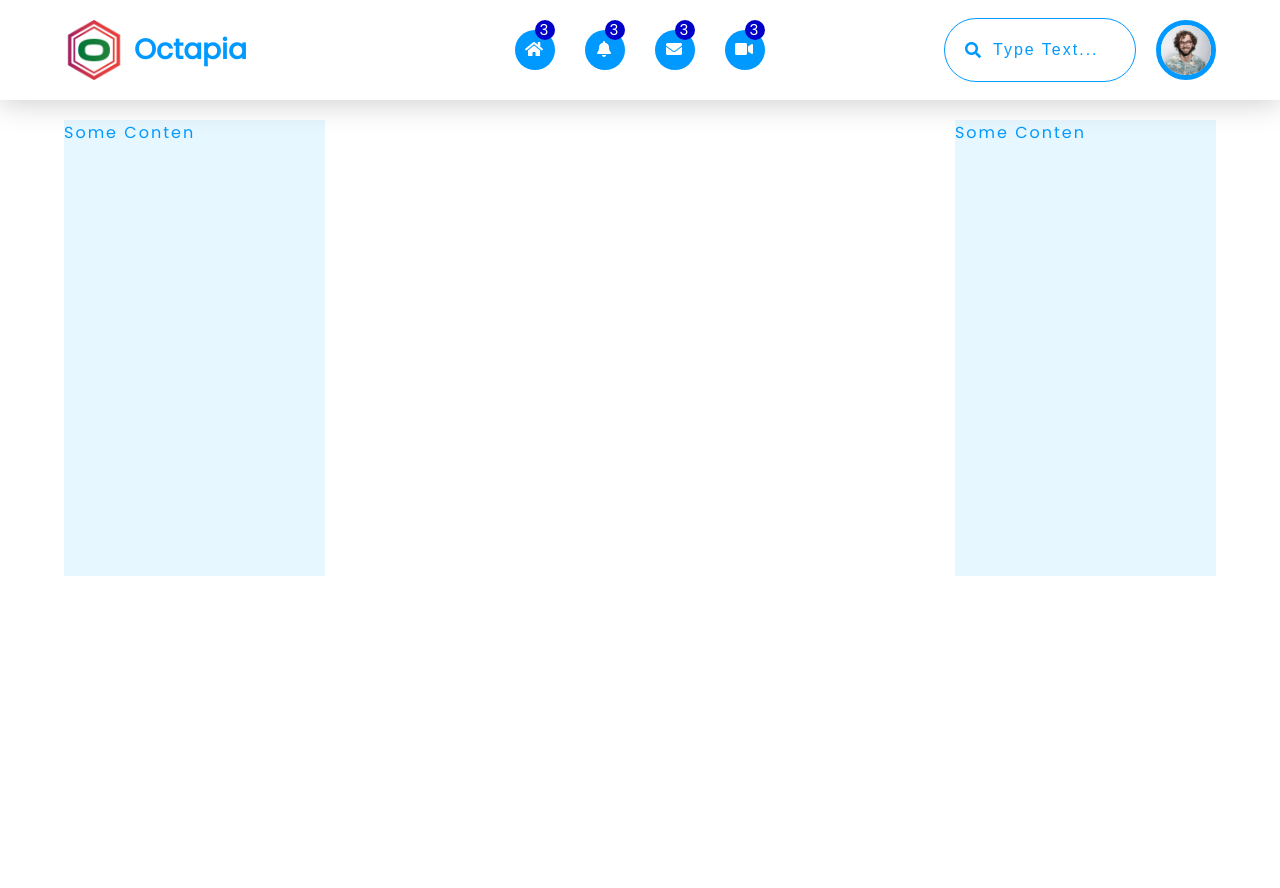
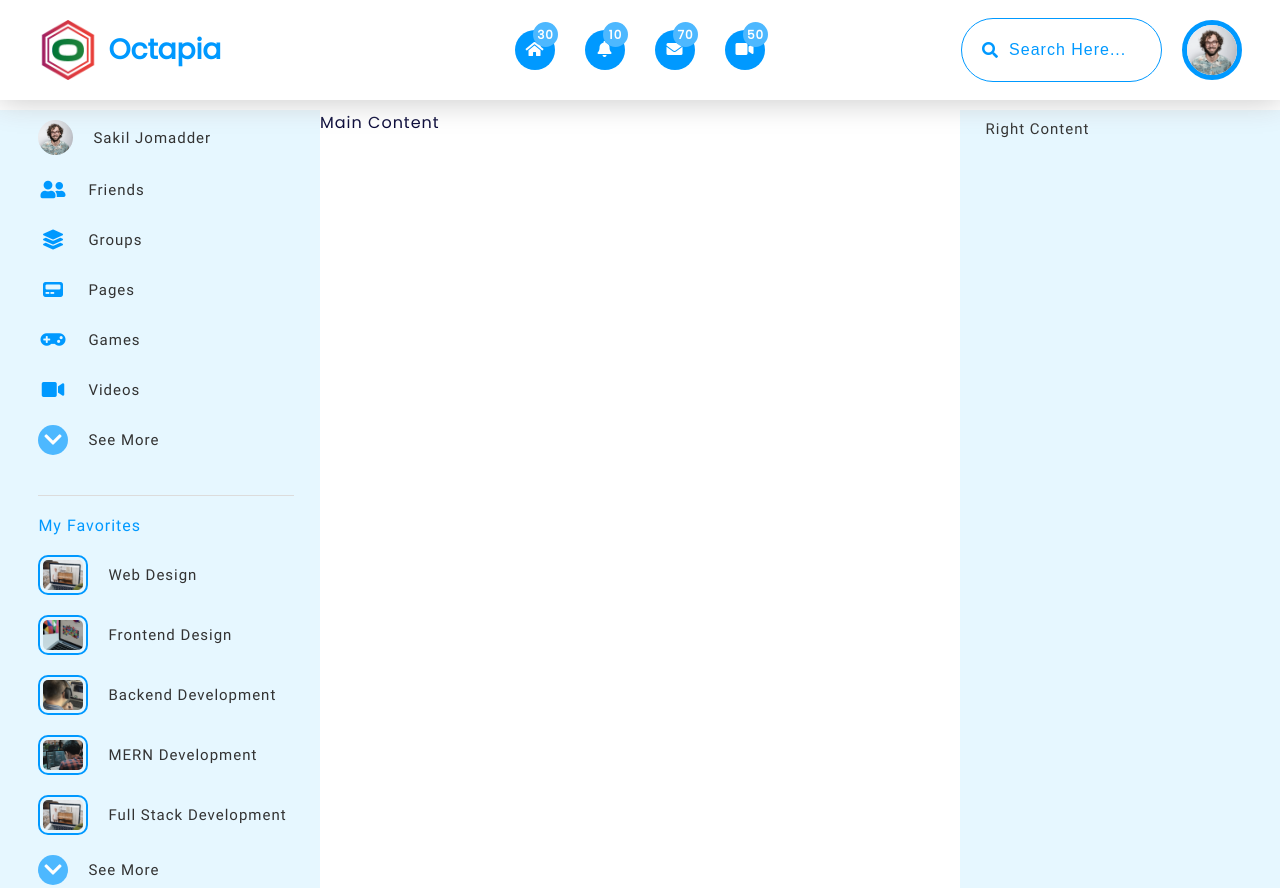
Before and after one commit to mistersakil/social-media-website-using-html-css-js, a plain HTML site: page index.html in a window 1280 px wide. Shown: the top 888 px of the page. Drawn offline with Linux system fonts and the light colour scheme.

Commit message:
left sidebar design completed

```diff
--- a/css/default.css
+++ b/css/default.css
@@ -44,6 +44,7 @@
   --grey200: rgb(200, 200, 200);
   --grey220: rgb(220, 220, 220);
   --grey240: rgb(240, 240, 240);
+  --grey245: rgb(245, 245, 245);
   --white: rgb(255, 255, 255);
   --golden: rgb(218, 165, 32);
 }
@@ -55,7 +56,7 @@
   transition: all 0.3s linear;
   text-decoration: none;
   text-transform: capitalize;
-  letter-spacing: 0.2rem;
+  letter-spacing: 0.1rem;
 }
 html {
   font-size: 10px;
@@ -68,7 +69,7 @@ html {
 body {
   font-size: 1.6rem;
   font-family: Poppins, Oswald, Roboto, sans-serif;
-  color: var(--blueLight);
+  color: var(--blue50);
   position: relative;
 }
 /* Scrollbar */
--- a/css/style.css
+++ b/css/style.css
@@ -1,12 +1,12 @@
 /* Header Section  */
 .header {
   background: var(--white);
-  padding: 1rem 5%;
+  padding: 1rem 3%;
   height: 10rem;
   overflow: hidden;
   color: var(--black);
   box-shadow: 0 0 3rem 0.1rem var(--grey200);
-  position: fixed;
+  position: sticky;
   top: 0;
   left: 0;
   width: 100%;
@@ -86,17 +86,18 @@
 .header .row .center .nav .link:hover {
   background: var(--blue);
   color: var(--white);
-  transform: scale(1.1);
+  transform: scale(1.05);
 }
 .header .row .center .nav .link .counter {
   position: absolute;
-  left: 2rem;
-  top: -1rem;
-  background: var(--blue200);
-  width: 2rem;
-  height: 2rem;
-  font-size: 1.5rem;
-  line-height: 2rem;
+  left: 1.8rem;
+  top: -0.8rem;
+  background: var(--blueLight2);
+  width: 2.5rem;
+  height: 2.5rem;
+  font-size: 1.2rem;
+  font-weight: 700;
+  line-height: 2.5rem;
   border-radius: 50%;
   color: var(--white);
 }
@@ -197,25 +198,128 @@
   margin-right: 0.5rem;
 }
 /* Headlines Section End  */
-/* Body Section   */
-.body {
-  height: calc(300vh - 12rem);
-  margin-top: 12rem;
-  padding: 0 5%;
+
+/* Left Sidebar Section   */
+.leftSidebar,
+.rightSidebar {
+  margin-top: 1rem;
+  padding-top: 1rem;
+  width: 20%;
+  height: calc(100vh - 60px);
+  position: fixed;
+  z-index: 99;
+  font-family: Roboto, sans-serif;
+  font-size: 1.5rem;
+  font-weight: 400;
+  color: var(--black50);
+}
+.leftSidebar a,
+.rightSidebar a {
+  color: inherit;
+}
+.leftSidebar {
+  left: 3%;
+}
+.leftSidebar .row {
+  margin-bottom: 2rem;
+  padding-bottom: 4rem;
+  border-bottom: 0.1rem solid var(--grey220);
+}
+.leftSidebar .row:last-child {
+  margin-bottom: 0;
+  padding-bottom: 0;
+  border-bottom: none;
+}
+.leftSidebar .row .boxTitle {
+  font-size: 1.6rem;
+  color: var(--blueLight);
+  font-weight: 500;
   display: flex;
-  gap: 1%;
-  flex-wrap: wrap;
+  align-items: center;
+  justify-content: space-between;
 }
-.body .col {
-  flex: 1 1 20%;
-  height: 20%;
-  top: 8rem;
-  position: sticky;
+.leftSidebar .row .boxTitle .icon {
+  cursor: pointer;
+  opacity: 0;
+}
+.leftSidebar .row:hover .boxTitle .icon {
+  opacity: 1;
+}
+
+.leftSidebar .row .profile {
+  display: flex;
+  align-items: center;
+}
+.leftSidebar .row .profile .img {
+  width: 3.5rem;
+  height: 3.5rem;
+  border-radius: 50%;
+  text-align: center;
+}
+.leftSidebar .row .profile .name {
+  margin-left: 2rem;
+}
+
+.leftSidebar .row .navLinks {
+  display: flex;
+  flex-direction: column;
+}
+.leftSidebar .row .navLinks .link {
+  margin-top: 2rem;
+  display: flex;
+  align-items: center;
+}
+.leftSidebar .row .navLinks .link .icon {
+  background: transparent;
+  border-radius: 50%;
+  width: 3rem;
+  height: 3rem;
+  line-height: 3rem;
+  text-align: center;
+  margin-right: 2rem;
+  font-size: 2rem;
+  color: var(--blueLight);
+}
+.leftSidebar .row .navLinks .link:last-child .icon {
+  background: var(--blueLight2);
+  border-radius: 50%;
+  width: 3rem;
+  height: 3rem;
+  line-height: 3rem;
+  text-align: center;
+  color: var(--white);
+}
+.leftSidebar .row .navLinks .link .img {
+  width: 5rem;
+  height: 4rem;
+  margin-right: 2rem;
+  object-fit: cover;
+  border: 0.2rem solid var(--blueLight);
+  padding: 0.3rem;
+  border-radius: 1rem;
+}
+
+/* Left Sidebar Section End  */
+
+/* Right Sidebar Section   */
+.rightSidebar {
+  right: 3%;
+}
+/* Right Sidebar Section End  */
+
+/* Right Sidebar Section   */
+.main {
+  margin: 1rem 0;
+  position: relative;
+  min-height: 300vh;
+  width: 100%;
   background: var(--blueLight3);
 }
-.body .col.center {
-  flex-basis: 50%;
-  position: static;
-  background: var(--white);
+.main .container {
+  margin: 0 auto;
+  width: 50%;
+  min-height: inherit;
+  display: block;
+  background: white;
 }
-/* Body Section End  */
+/* Right Sidebar Section End  */
--- a/index.html
+++ b/index.html
@@ -28,19 +28,19 @@
           <nav class="nav">
             <a href="./" class="link">
               <i class="icon fas fa-home"></i>
-              <span class="counter">3</span>
+              <span class="counter">30</span>
             </a>
             <a href="./" class="link">
               <i class="icon fas fa-bell"></i>
-              <span class="counter">3</span>
+              <span class="counter">10</span>
             </a>
             <a href="./" class="link">
               <i class="icon fas fa-envelope"></i>
-              <span class="counter">3</span>
+              <span class="counter">70</span>
             </a>
             <a href="./" class="link">
               <i class="icon fas fa-video"></i>
-              <span class="counter">3</span>
+              <span class="counter">50</span>
             </a>
           </nav>
         </aside>
@@ -49,7 +49,7 @@
             <label for="searchBox">
               <i class="fas fa-search"></i>
             </label>
-            <input type="search" placeholder="Type text..." id="searchBox" />
+            <input type="search" placeholder="Search here..." id="searchBox" />
           </form>
           <figure class="profile">
             <img src="./images/profile-pic.png" alt="profile-pic" class="img" />
@@ -71,13 +71,90 @@
       </div>
     </section>
     <!-- Headlines Section End -->
-    <!-- Body Section  -->
-    <section class="body">
-      <div class="col left">some conten</div>
-      <div class="col center"></div>
-      <div class="col right">some conten</div>
+
+    <!-- Left Sidebar Section -->
+    <section class="leftSidebar" id="leftSidebar">
+      <div class="row">
+        <a href="./#profile" class="profile">
+          <img src="./images/profile-pic.png" alt="member-1" class="img" />
+          <span class="name">Sakil Jomadder</span>
+        </a>
+
+        <nav class="navLinks">
+          <a href="./#videos" class="link">
+            <i class="fas fa-user-friends icon"></i>
+            <span class="name">friends</span>
+          </a>
+          <a href="./#videos" class="link">
+            <i class="fas fa-layer-group icon"></i>
+            <span class="name">groups</span>
+          </a>
+          <a href="./#videos" class="link">
+            <i class="fas fa-pager icon"></i>
+            <span class="name">pages</span>
+          </a>
+          <a href="./#videos" class="link">
+            <i class="fas fa-gamepad icon"></i>
+            <span class="name">games</span>
+          </a>
+          <a href="./#videos" class="link">
+            <i class="fas fa-video icon"></i>
+            <span class="name">videos</span>
+          </a>
+          <a class="link">
+            <i class="fas fa-chevron-down icon"></i>
+            <span class="name">see more</span>
+          </a>
+        </nav>
+      </div>
+      <!-- /.row -->
+      <div class="row">
+        <h3 class="boxTitle">
+          My Favorites
+          <i class="fas fa-edit icon" title="Edit"></i>
+        </h3>
+        <nav class="navLinks">
+          <a href="./#videos" class="link">
+            <img src="./images/shortcut-1.png" alt="shortcut-1" class="img" />
+            <span class="name">web design</span>
+          </a>
+          <a href="./#videos" class="link">
+            <img src="./images/shortcut-2.png" alt="shortcut-2" class="img" />
+            <span class="name">frontend design</span>
+          </a>
+          <a href="./#videos" class="link">
+            <img src="./images/shortcut-3.png" alt="shortcut-1" class="img" />
+            <span class="name">backend development</span>
+          </a>
+          <a href="./#videos" class="link">
+            <img src="./images/shortcut-4.png" alt="shortcut-1" class="img" />
+            <span class="name">MERN development</span>
+          </a>
+          <a href="./#videos" class="link">
+            <img src="./images/shortcut-1.png" alt="shortcut-1" class="img" />
+            <span class="name">Full Stack development</span>
+          </a>
+          <a class="link">
+            <i class="fas fa-chevron-down icon"></i>
+            <span class="name">see more</span>
+          </a>
+        </nav>
+      </div>
+      <!-- /.row -->
     </section>
-    <!-- Body Section End -->
+    <!-- /.leftSidebar -->
+
+    <!-- Left Sidebar Section End -->
+
+    <!-- Right Sidebar Section -->
+    <section class="rightSidebar" id="rightSidebar">right content</section>
+    <!-- Right Sidebar Section End -->
+
+    <!-- Main Content Section -->
+    <section class="main" id="main">
+      <div class="container">main content</div>
+    </section>
+    <!-- Main Content Section End -->
 
     <!-- Scripts -->
     <script src="./js/main.js"></script>
--- a/js/main.js
+++ b/js/main.js
@@ -4,7 +4,7 @@ const logoImg = document.querySelector(".header .row .left .logo .img");
 const profilePic = document.querySelector(".header .row .right .profile .img");
 const navLink = document.querySelectorAll(".header .row .center .nav .link");
 const scrollEventHandler = function () {
-  if (window.scrollY >= 100) {
+  if (window.scrollY > 0) {
     isSticky(header);
     isSticky(logoImg);
     isSticky(profilePic);
```
